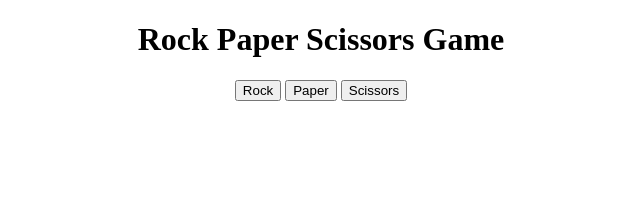
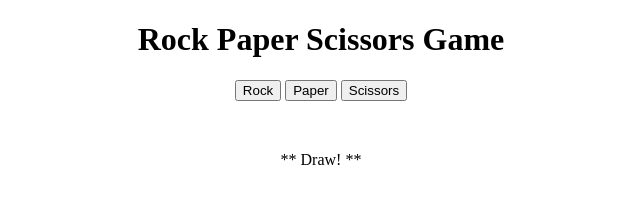
Before and after one commit to hoon-GitHub/odin-rock_paper_scissors, a plain HTML site: page index.html in a window 1280 px wide. Both pictures are taken after a click on the button "Rock". Shown: the full height of the page, 319-959 px from the left. Drawn offline with Linux system fonts and the light colour scheme.

Commit message:
Add result display div

```diff
--- a/index.html
+++ b/index.html
@@ -12,6 +12,7 @@
         <button class="paper">Paper</button>
         <button class="scissors">Scissors</button>
     </div>
+    <div class="display" style="text-align: center; margin-top: 50px"></div>
     <script src="rockpaperscissors.js"></script>
 </body>
 </html>
--- a/rockpaperscissors.js
+++ b/rockpaperscissors.js
@@ -9,6 +9,7 @@ function getComputerChoice() {
 function playRound(playerSelection, computerSelection) {
     const player = playerSelection.toUpperCase();
     const computer = computerSelection.toUpperCase();
+
     console.log(player);
     console.log(computer);
 
@@ -45,7 +46,9 @@ function playRound(playerSelection, computerSelection) {
     } else {
         result = "Invalid input.";
     }
-    return result;
+
+    const display = document.querySelector(".display");
+    display.textContent = result;
 }
 
 const btnR = document.querySelector(".rock")
```
